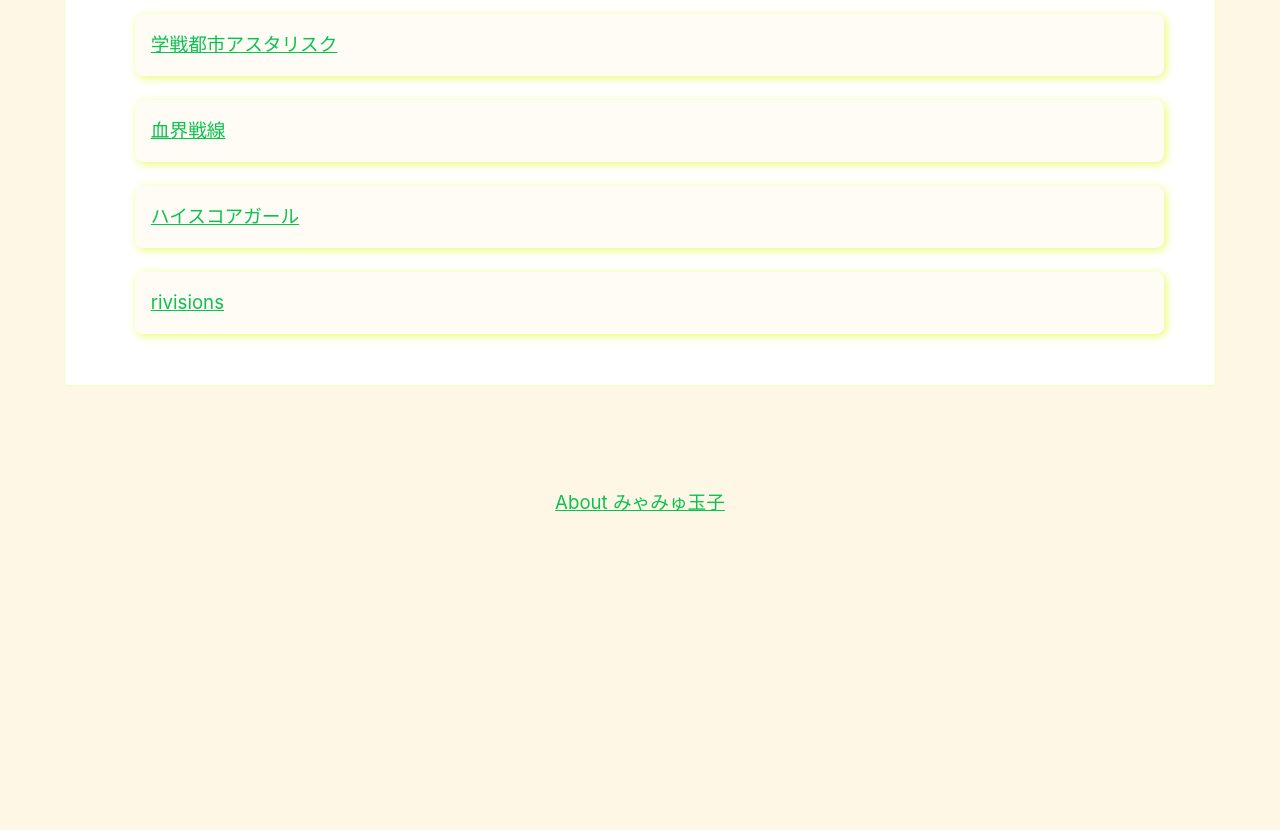
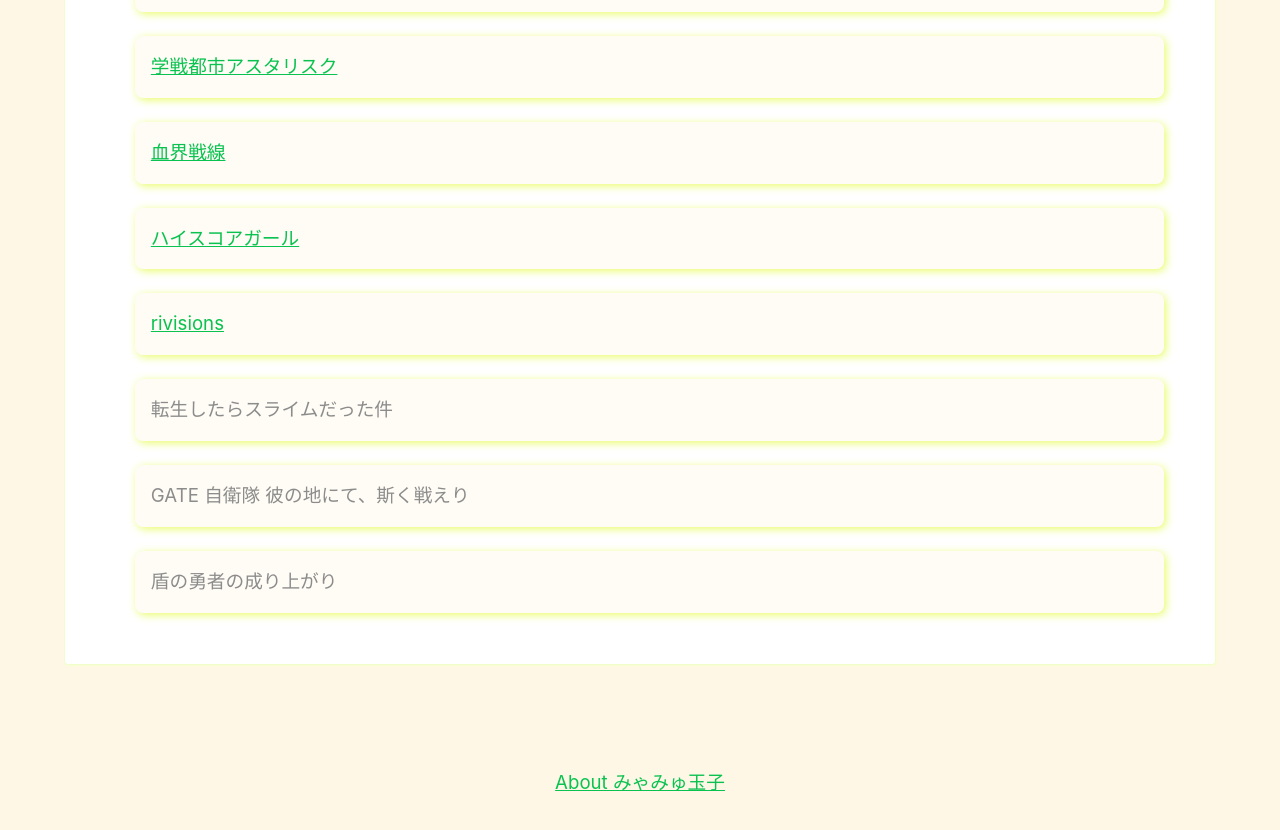
Before and after one commit to myamyu/myamyu.github.io, a Jekyll site: the page built from anime/index.md, in a window 1280 px wide and 900 px high, scrolled down 1092 px. Shown: the top 830 px of the window. Built offline with Jekyll 4.4.1, drawn with Linux system fonts in a browser that asks for light colours; before the commit the page ends 1713 px from its top, so only the background shows below that.

Commit message:
アニメ更新

```diff
--- a/anime/index.md
+++ b/anime/index.md
@@ -15,3 +17,6 @@ title: "【趣味】アニメ"
 - [血界戦線](https://written-by-me.hatenadiary.jp/entry/2019/01/06/Netflix%E3%81%A7%E8%A6%B3%E3%81%A6%E9%9D%A2%E7%99%BD%E3%81%8B%E3%81%A3%E3%81%9F%E3%82%A2%E3%83%8B%E3%83%A1_2018)
 - [ハイスコアガール](https://written-by-me.hatenadiary.jp/entry/2019/01/06/Netflix%E3%81%A7%E8%A6%B3%E3%81%A6%E9%9D%A2%E7%99%BD%E3%81%8B%E3%81%A3%E3%81%9F%E3%82%A2%E3%83%8B%E3%83%A1_2018)
 - [rivisions](https://written-by-me.hatenadiary.jp/entry/2019/01/10/%E9%A2%A8%E9%82%AA%E3%81%A7%E5%AF%9D%E3%81%A6%E3%82%8B%E3%81%97%E3%81%8B%E3%81%AA%E3%81%8B%E3%81%A3%E3%81%9F%E3%81%AE%E3%81%A7_revisions%E3%82%92%E4%B8%80%E6%B0%97%E3%81%AB%E8%A6%B3%E3%81%9F)
+- 転生したらスライムだった件
+- GATE 自衛隊 彼の地にて、斯く戦えり
+- 盾の勇者の成り上がり
```
Also changed, not shown: other parts of anime/index.md (+4 -2 lines).
